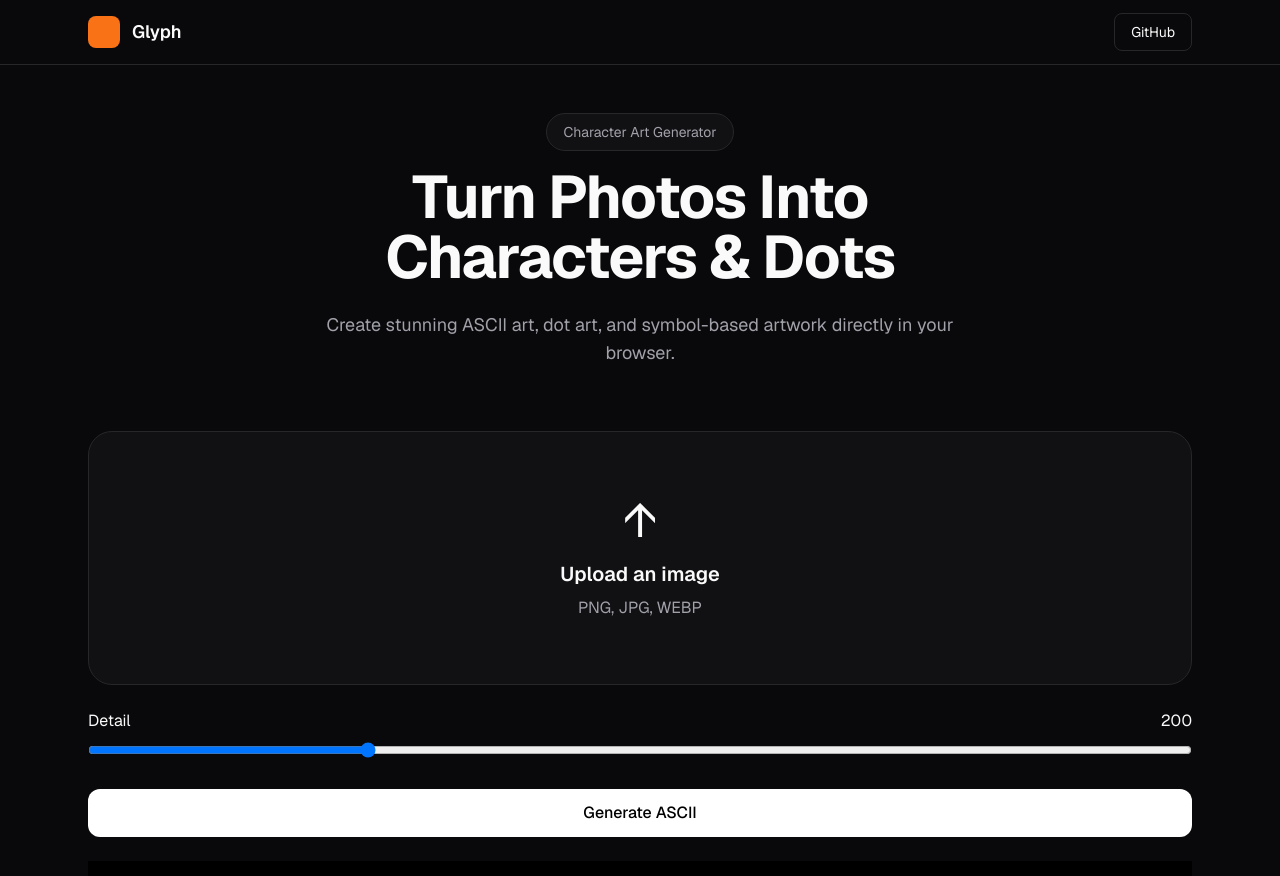
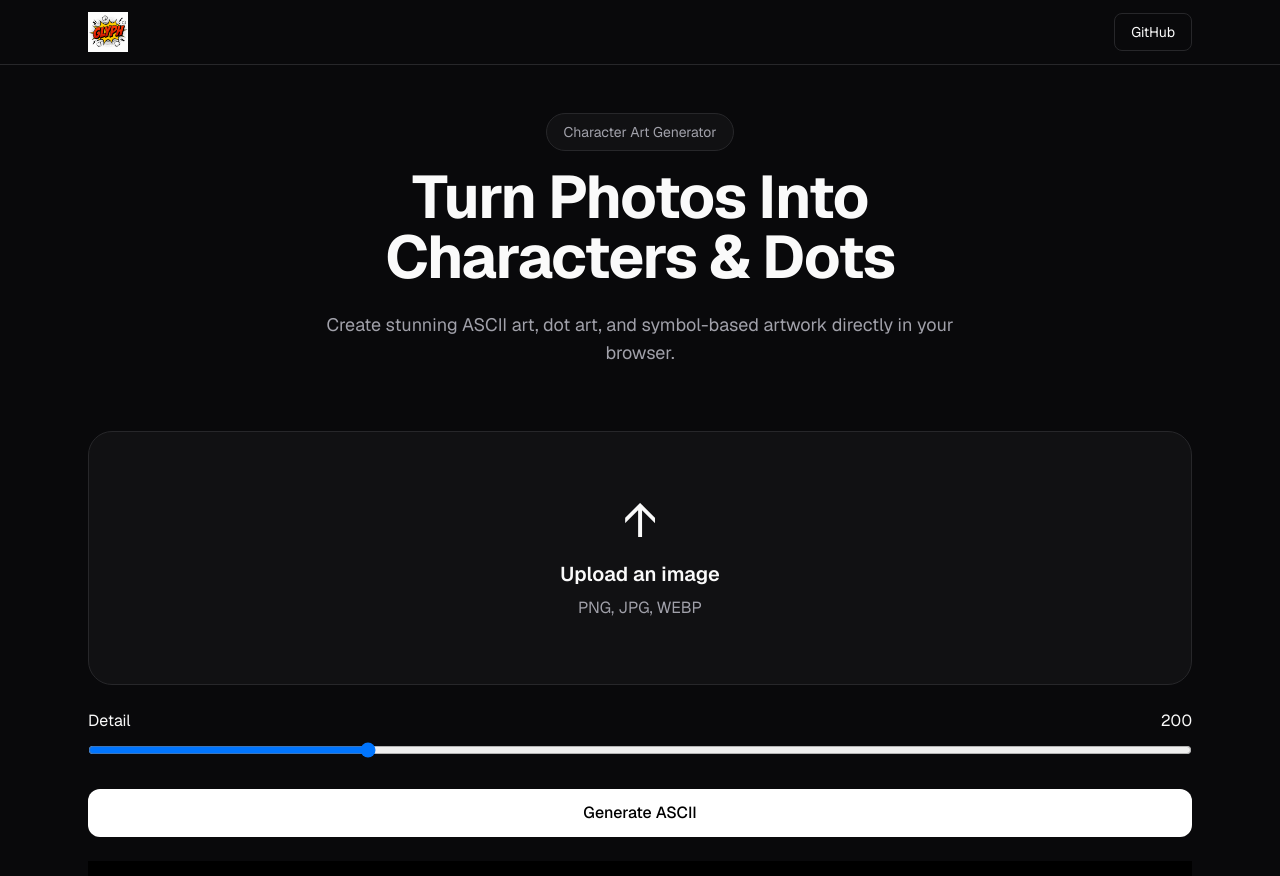
Before and after one commit to sanstack256/Glyph, a Next.js app: page / in a window 1280 px wide. Shown: the top 876 px of the page. Built offline with nearby package versions, Linux system fonts and the light colour scheme.

Commit message:
Logo added to navbar

```diff
--- a/src/components/layout/Navbar.tsx
+++ b/src/components/layout/Navbar.tsx
@@ -3,11 +3,12 @@ export default function Navbar() {
     <header className="border-b border-border">
       <div className="mx-auto flex h-16 max-w-6xl items-center justify-between px-6">
         <div className="flex items-center gap-3">
-          <div className="h-8 w-8 rounded-lg bg-accent" />
+          <img
+            src="/logo.png"
+            alt="Glyph"
+            className="h-10 w-auto"
+          />
 
-          <span className="text-lg font-semibold">
-            Glyph
-          </span>
         </div>
 
         <button className="rounded-lg border border-border px-4 py-2 text-sm transition hover:bg-surface-hover">
```
Also changed, not shown: public/logo.png (added).
